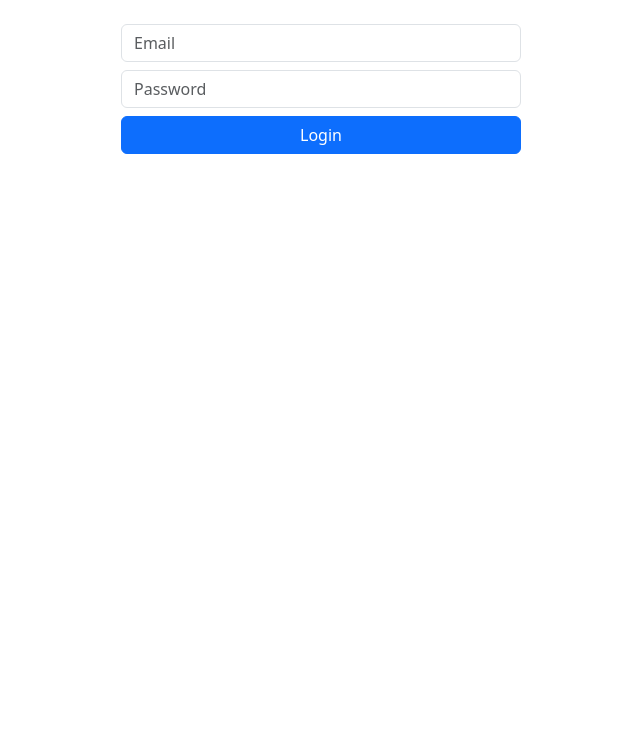
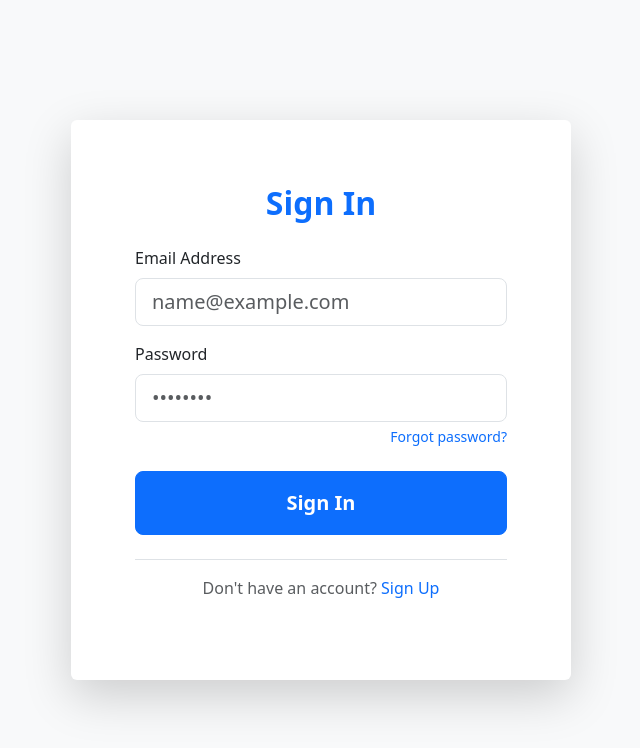
Before and after one commit to rupeshkumar18123/Resume_builder, a React (Vite) app in the folder client/: page /login in a window 1280 px wide. Shown: the top 748 px of the page, without its empty margins (319-959 px from the left). Built offline with nearby package versions, Linux system fonts and the light colour scheme.

Commit message:
enhance login ui

```diff
--- a/client/src/pages/Login.jsx
+++ b/client/src/pages/Login.jsx
@@ -1,30 +1,93 @@
 import { useState } from "react";
 import axios from "axios";
-import { useNavigate } from "react-router-dom";
+import { Link, useNavigate } from "react-router-dom";
 
 export default function Login() {
   const [email, setEmail] = useState("");
   const [password, setPassword] = useState("");
+  const [loading, setLoading] = useState(false);
   const navigate = useNavigate();
 
   async function handleLogin(e) {
     e.preventDefault();
+    setLoading(true);
+
     try {
-      await axios.post("http://localhost:5000/api/auth/login",
+      await axios.post(
+        "http://localhost:5000/api/auth/login",
         { email, password },
         { withCredentials: true }
       );
       navigate("/builder");
     } catch (err) {
-      alert(err.response?.data?.message || "Login failed");
+      alert(err.response?.data?.message || "Login failed. Please check your credentials.");
+    } finally {
+      setLoading(false);
     }
   }
 
   return (
-    <form onSubmit={handleLogin} className="p-4 max-w-md mx-auto">
-      <input value={email} onChange={e => setEmail(e.target.value)} placeholder="Email" className="form-control mb-2" />
-      <input type="password" value={password} onChange={e => setPassword(e.target.value)} placeholder="Password" className="form-control mb-2" />
-      <button type="submit" className="btn btn-primary w-100">Login</button>
-    </form>
+    <div className="d-flex flex-column align-items-center justify-content-center min-vh-100 bg-light">
+      <div className="card shadow-lg p-4 p-md-5 border-0" style={{ width: "100%", maxWidth: "500px" }}>
+        <div className="card-body">
+          <h2 className="text-center mb-4 fw-bold text-primary">Sign In</h2>
+
+          <form onSubmit={handleLogin}>
+            <div className="mb-3">
+              <label htmlFor="email" className="form-label fw-medium">Email Address</label>
+              <input
+                type="email"
+                id="email"
+                value={email}
+                onChange={e => setEmail(e.target.value)}
+                className="form-control form-control-lg"
+                placeholder="name@example.com"
+                required
+              />
+            </div>
+
+            <div className="mb-4">
+              <label htmlFor="password" className="form-label fw-medium">Password</label>
+              <input
+                type="password"
+                id="password"
+                value={password}
+                onChange={e => setPassword(e.target.value)}
+                className="form-control form-control-lg"
+                placeholder="••••••••"
+                required
+              />
+              <div className="form-text text-end">
+                <Link to="/forgot-password" className="text-decoration-none">
+                  Forgot password?
+                </Link>
+              </div>
+            </div>
+
+            <button
+              type="submit"
+              className="btn btn-primary btn-lg w-100 fw-bold py-3"
+              disabled={loading}
+            >
+              {loading ? (
+                <>
+                  <span className="spinner-border spinner-border-sm me-2" role="status"></span>
+                  Signing In...
+                </>
+              ) : "Sign In"}
+            </button>
+          </form>
+
+          <div className="text-center mt-4 pt-3 border-top">
+            <p className="text-muted">
+              Don't have an account?{" "}
+              <Link to="/signup" className="fw-medium text-decoration-none">
+                Sign Up
+              </Link>
+            </p>
+          </div>
+        </div>
+      </div>
+    </div>
   );
 }
```
